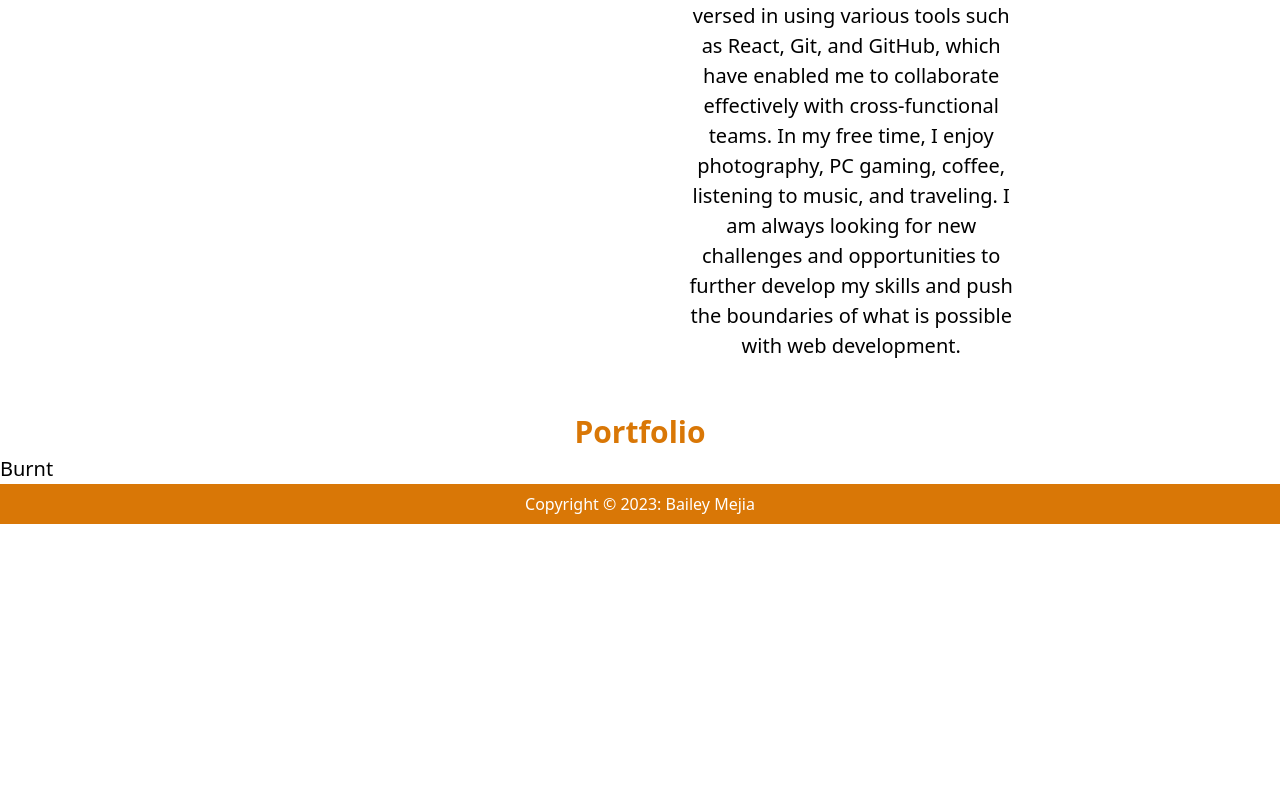
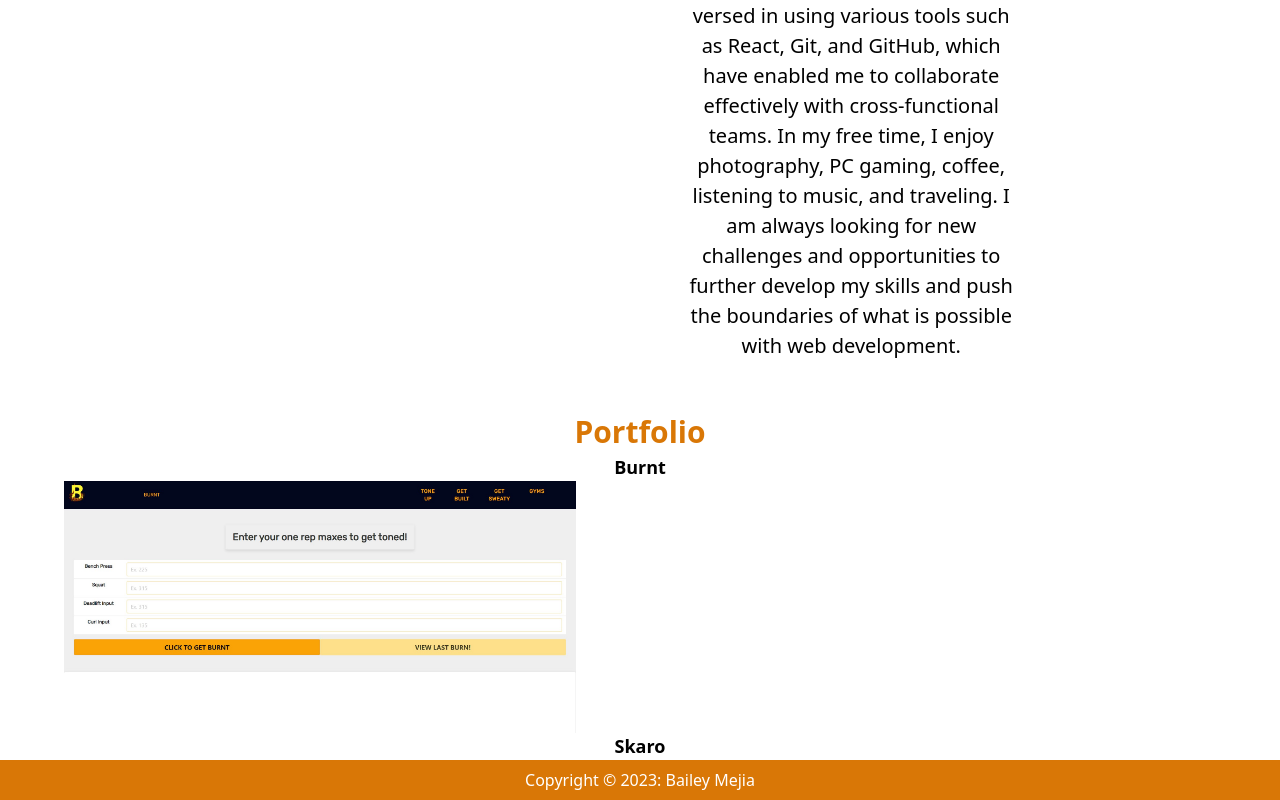
Before and after one commit to BaileyM96/React-Portfolio, a React (Create React App) app in the folder my-react-portfolio/: page / in a window 1280 px wide. Shown: the part 852-1652 px from the top of the page. Before the commit the page ends 1376 px from the top, so only its background shows below. Built offline with nearby package versions, Linux system fonts and the light colour scheme.

Commit message:
Added skaro photo and burnt photo to the portfolio section.

```diff
--- a/my-react-portfolio/src/components/Project.js
+++ b/my-react-portfolio/src/components/Project.js
@@ -12,13 +12,23 @@ margin-top: 3%;
 `;
 
 const Title = styled.h3`
-font-size: 20px;
+display: flex;
+justify-content: center;
+font-size: large;
 color: black;
+font-weight: bold;
+`;
+const ImageContainer = styled.div`
+width: 45%;
+display: flex;
+align-items: center;
+padding-left: 5%;
 `;
 
-const ProjectTitle = () => {
+
+const ProjectTitle = (props) => {
     return (
-        <Title>Burnt</Title>
+        <Title>{props.name}</Title>
     )
 }
 
@@ -26,7 +36,14 @@ export default function Project() {
     return (
         <section>
             <ProjectHeader>Portfolio</ProjectHeader>
-            <ProjectTitle />
+            <ProjectTitle name='Burnt' />
+            <ImageContainer>
+                <img
+                src={Burnt}
+                />
+            </ImageContainer>
+            <ProjectTitle name='Skaro' />
+
         </section>
     )
 }
```
